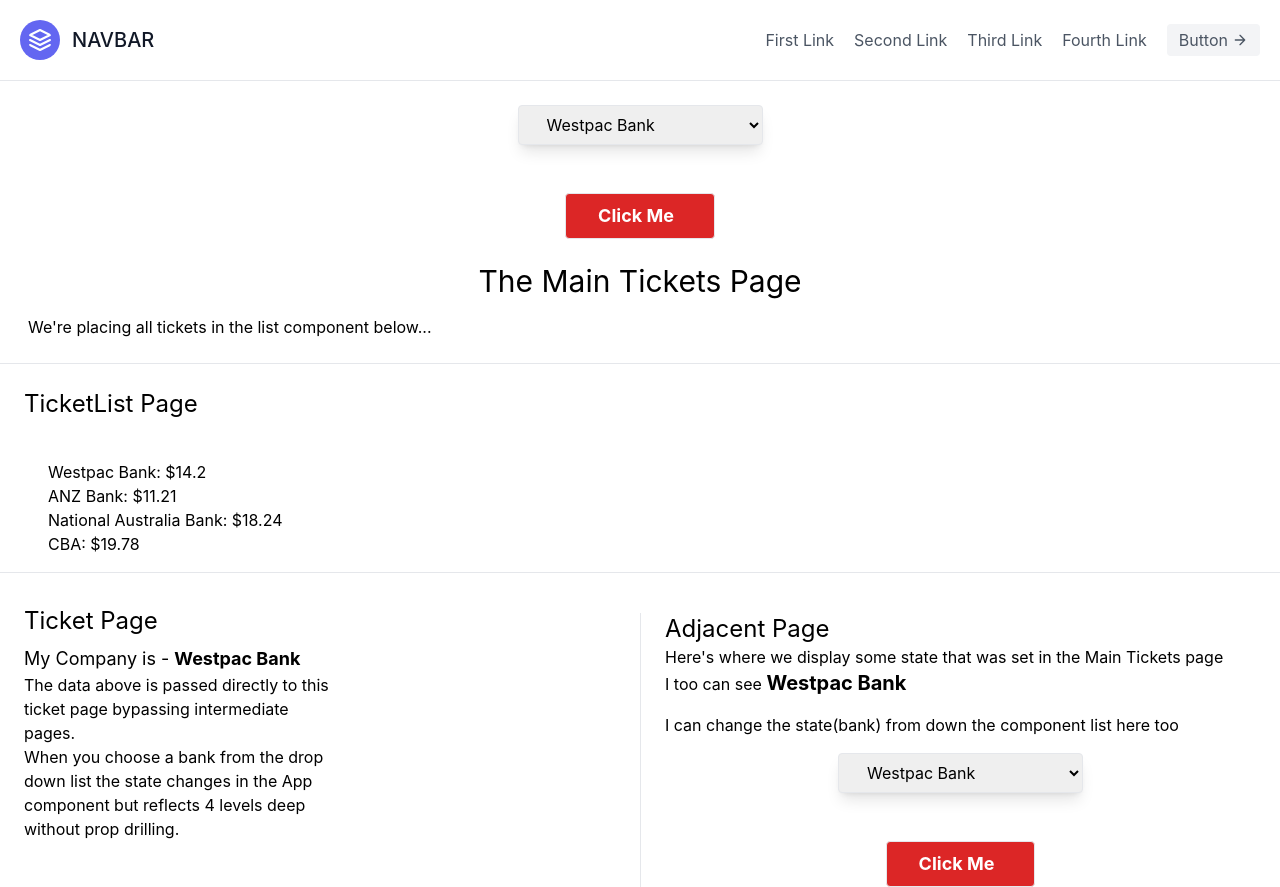
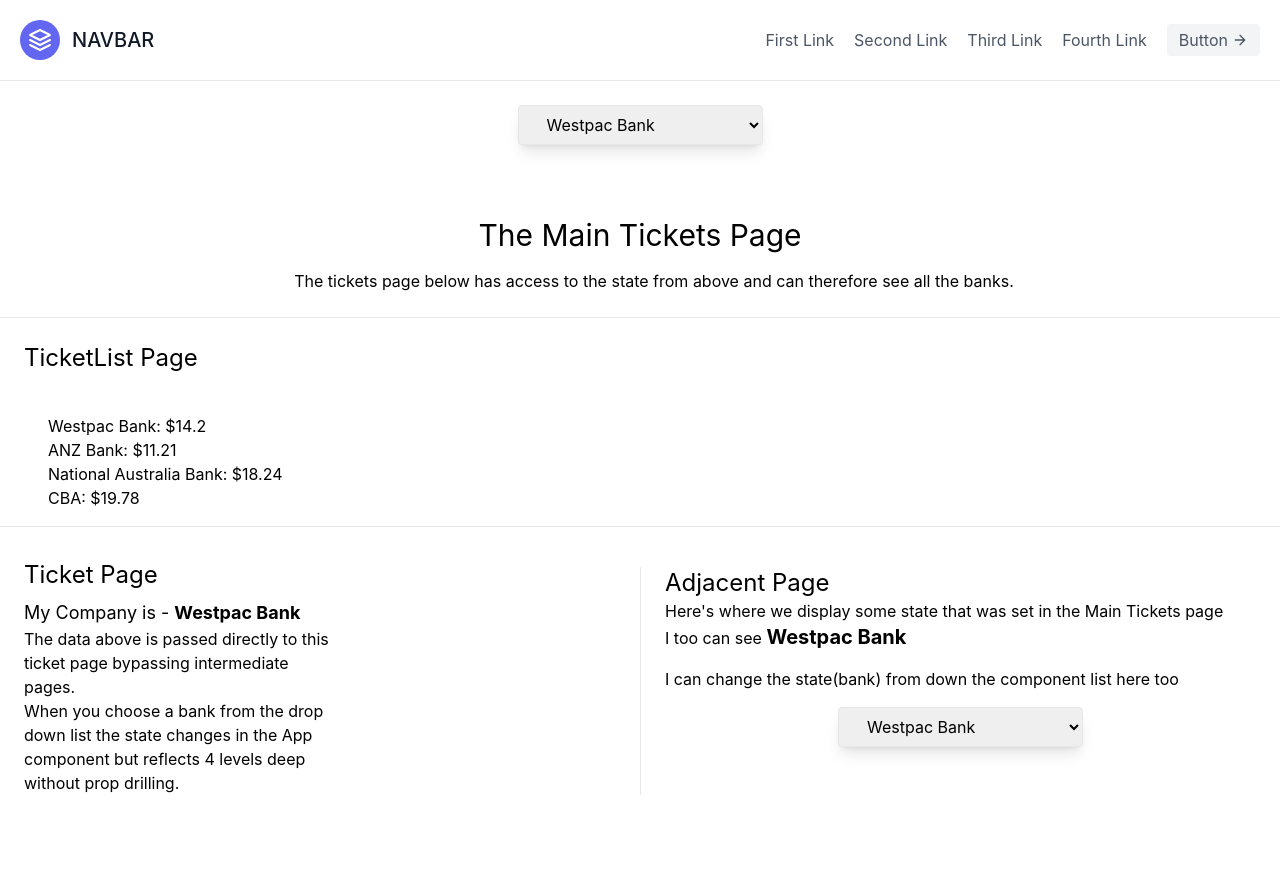
Before and after one commit to Burgesskeith/composition, a React (Create React App) app: page / in a window 1280 px wide. After the commit the page ends 827 px from the top, so only its background shows below. Built offline with nearby package versions, Linux system fonts and the light colour scheme.

Commit message:
Removed unnecessary button

```diff
--- a/src/components/Tickets.js
+++ b/src/components/Tickets.js
@@ -4,15 +4,14 @@
 const Tickets = ({ children }) => {
   const [bankdata, setBankdata] = useState();
 
-
-
   return (
     <>
       <div className="mx-auto text-center my-4 text-3xl mt-6 flex justify-around">
         The Main Tickets Page
       </div>
-      <div className="ml-7 mb-6">
-        We're placing all tickets in the list component below...
+      <div className="ml-7 mb-6 text-center">
+        The tickets page below has access to the state from above and can
+        therefore see all the banks.
       </div>
       <div>
         <hr />
--- a/src/components/utilities/DropField.js
+++ b/src/components/utilities/DropField.js
@@ -22,7 +22,7 @@
       </div>
       <div className="flex justify-around">
         {/* If there's a value for state show the button */}
-        {state && (
+        {/* {state && (
           <StdButton size="sm" textColor="white" bgColor="red-600">
             <div className="flex items-center">
               <div>
@@ -33,7 +33,7 @@
               </div>
             </div>
           </StdButton>
-        )}
+        )} */}
       </div>
     </form>
   );
```
